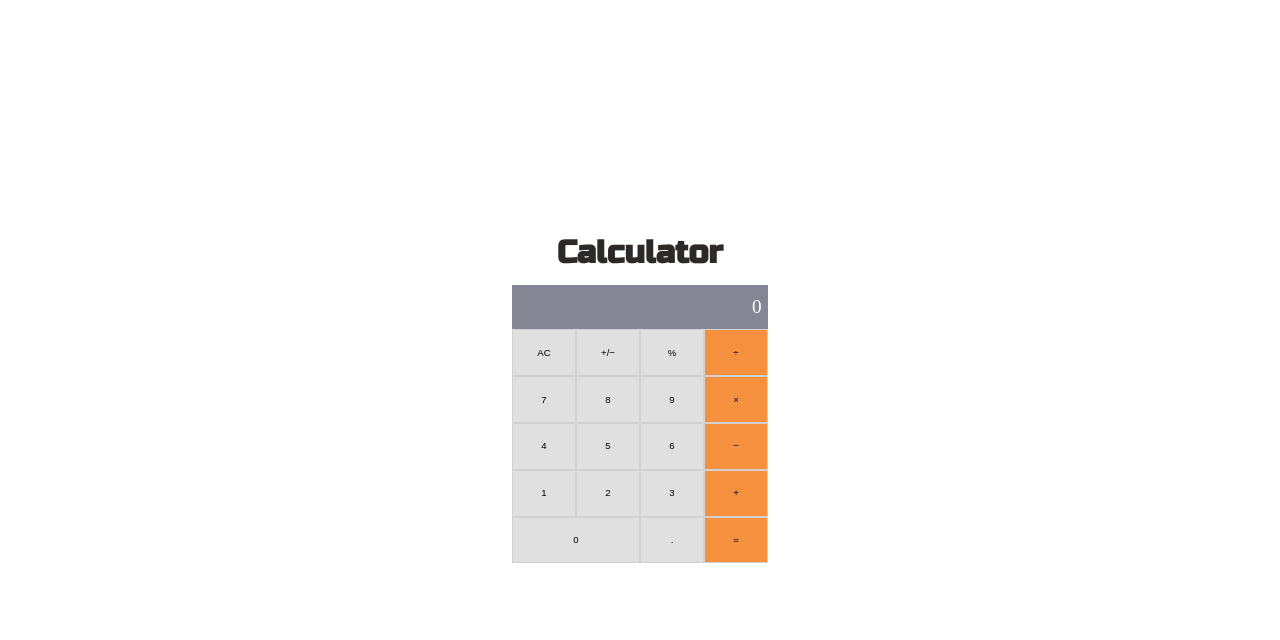
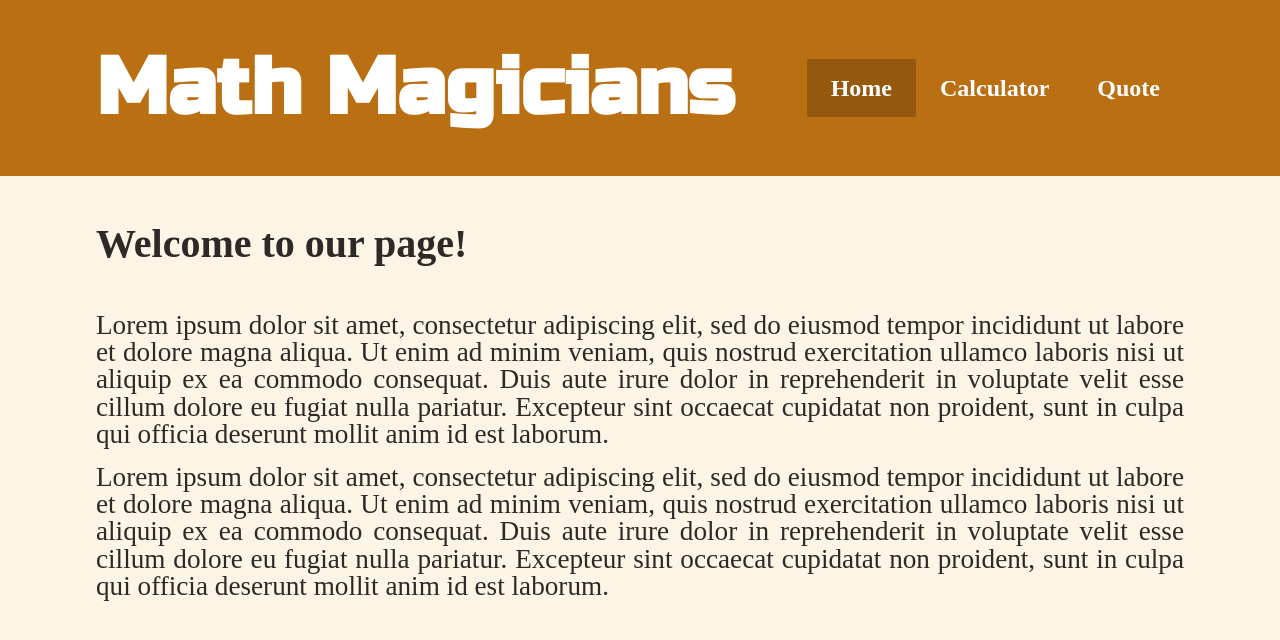
Before and after one commit to jevazquezb/Math_magicians, a React (Create React App) app: page / in a window 1280 px wide. Shown: the top 640 px of the page. Built offline with nearby package versions, Linux system fonts and the light colour scheme.

Commit message:
Add routers and styling to the website. Fix linters bugs

```diff
--- a/package.json
+++ b/package.json
@@ -10,6 +10,7 @@
     "prop-types": "^15.8.1",
     "react": "^18.2.0",
     "react-dom": "^18.2.0",
+    "react-router-dom": "^6.3.0",
     "react-scripts": "5.0.1",
     "web-vitals": "^2.1.4"
   },
--- a/src/App.js
+++ b/src/App.js
@@ -1,13 +1,25 @@
 import React from 'react';
-import CalcUI from './components/Calculator';
+import { Routes, Route } from 'react-router-dom';
+import {
+  Header,
+  Home,
+  CalcSec,
+  Quote,
+} from './sections/sections';
 
 class App extends React.PureComponent {
   render() {
     return (
-      <div className="app">
-        <h1 className="title">Calculator</h1>
-        <CalcUI />
-      </div>
+      <>
+        <Header />
+        <div className="sec-cont">
+          <Routes>
+            <Route path="/" element={<Home />} />
+            <Route path="/calculator" element={<CalcSec />} />
+            <Route path="/quote" element={<Quote />} />
+          </Routes>
+        </div>
+      </>
     );
   }
 }
--- a/src/index.js
+++ b/src/index.js
@@ -1,12 +1,17 @@
 import React from 'react';
 import ReactDOM from 'react-dom/client';
+import { BrowserRouter as Router } from 'react-router-dom';
 import './styles/reset.css';
 import './styles/index.css';
+import './styles/header.css';
+import './styles/calculator.css';
 import App from './App';
 
 const root = ReactDOM.createRoot(document.getElementById('root'));
 root.render(
   <React.StrictMode>
-    <App />
+    <Router>
+      <App />
+    </Router>
   </React.StrictMode>,
 );
--- /dev/null
+++ b/src/sections/sections.js
@@ -0,0 +1,66 @@
+import { NavLink } from 'react-router-dom';
+import CalcUI from '../components/Calculator';
+
+const Header = () => (
+  <header>
+    <h1>Math Magicians</h1>
+    <nav>
+      <NavLink className="menu-item" to="/">Home</NavLink>
+      <NavLink className="menu-item" to="/calculator">Calculator</NavLink>
+      <NavLink className="menu-item" to="/quote">Quote</NavLink>
+    </nav>
+  </header>
+);
+
+const Home = () => (
+  <>
+    <h2>Welcome to our page!</h2>
+    <p>
+      Lorem ipsum dolor sit amet, consectetur adipiscing elit, sed
+      do eiusmod tempor incididunt ut labore et dolore magna aliqua.
+      Ut enim ad minim veniam, quis nostrud exercitation ullamco laboris
+      nisi ut aliquip ex ea commodo consequat. Duis aute irure dolor in
+      reprehenderit in voluptate velit esse cillum dolore eu fugiat nulla
+      pariatur. Excepteur sint occaecat cupidatat non proident, sunt in
+      culpa qui officia deserunt mollit anim id est laborum.
+    </p>
+    <p>
+      Lorem ipsum dolor sit amet, consectetur adipiscing elit, sed
+      do eiusmod tempor incididunt ut labore et dolore magna aliqua.
+      Ut enim ad minim veniam, quis nostrud exercitation ullamco laboris
+      nisi ut aliquip ex ea commodo consequat. Duis aute irure dolor in
+      reprehenderit in voluptate velit esse cillum dolore eu fugiat nulla
+      pariatur. Excepteur sint occaecat cupidatat non proident, sunt in
+      culpa qui officia deserunt mollit anim id est laborum.
+    </p>
+  </>
+);
+
+const CalcSec = () => (
+  <>
+    <h2>Let&apos;s do some math!</h2>
+    <CalcUI />
+  </>
+);
+
+const Quote = () => (
+  <>
+    <div className="quote-cont">
+      <p>
+        <i>
+          &quot;The enchanting charms of this sublime science, mathematics,
+          reveal themselves in all their beauty only to those who have the
+          courage to go deeply into it&quot;.
+        </i>
+        — Carl Friedrich Gauss.
+      </p>
+    </div>
+  </>
+);
+
+export {
+  Header,
+  Home,
+  CalcSec,
+  Quote,
+};
--- /dev/null
+++ b/src/styles/calculator.css
@@ -0,0 +1,46 @@
+.calc-cont {
+  width: 35%;
+  margin-right: 20%;
+  float: right;
+}
+
+.calc-disp {
+  background-color: #858694;
+  color: #fff;
+  font-size: 1.8rem;
+  line-height: 2.5rem;
+  text-align: right;
+  padding: 0.4rem;
+}
+
+.btn-cont {
+  display: grid;
+  grid-template-columns: repeat(4, 1fr);
+}
+
+.btn {
+  background-color: #e0e0e0;
+  appearance: none;
+  border: 1px solid #d1d1d1;
+  outline: none;
+  font-size: 1rem;
+  line-height: 2rem;
+  padding: 0.4rem;
+  cursor: pointer;
+}
+
+.btn:hover {
+  background-color: #f3f3f3;
+}
+
+.op {
+  background-color: #f5913e;
+}
+
+.op:hover {
+  background-color: #ffb980;
+}
+
+.zero {
+  grid-column: 1/3;
+}
--- /dev/null
+++ b/src/styles/header.css
@@ -0,0 +1,36 @@
+@import url('https://fonts.googleapis.com/css2?family=Russo+One&display=swap');
+
+header {
+  display: flex;
+  justify-content: space-between;
+  align-items: center;
+  background-color: #ba6f12;
+  padding: 3rem 6rem;
+}
+
+h1 {
+  font-family: 'Russo One', sans-serif;
+  color: #fff;
+  font-weight: bold;
+  font-size: 5rem;
+}
+
+.menu-item {
+  font-size: 1.5rem;
+  font-weight: bold;
+  padding: 1rem 1.5rem;
+  color: #fff;
+  text-decoration: none;
+}
+
+.menu-item:hover {
+  color: #ffdead;
+}
+
+.active {
+  background-color: #94580e;
+}
+
+.active:hover {
+  color: #fff;
+}
--- a/src/styles/index.css
+++ b/src/styles/index.css
@@ -1,62 +1,33 @@
-@import url('https://fonts.googleapis.com/css2?family=Russo+One&display=swap');
+body {
+  background-color: #fcf5e5;
+  font-size: 1.7rem;
+  height: 100vh;
+  color: #2d2926ff;
+}
 
-body {
+.sec-cont {
+  padding: 3rem 6rem 0 6rem;
+}
+
+h2 {
+  font-size: 2.5rem;
+  font-weight: bold;
+  margin-bottom: 3rem;
+}
+
+p {
+  text-align: justify;
+  margin-bottom: 1rem;
+}
+
+.quote-cont {
   display: flex;
   justify-content: center;
   align-items: center;
-  height: 100vh;
+  height: 50vh;
+  font-size: 2rem;
 }
 
-#root {
-  width: 20%;
+i {
+  font-style: italic;
 }
-
-.title {
-  font-family: 'Russo One', sans-serif;
-  color: #2d2926ff;
-  font-weight: bold;
-  font-size: 2rem;
-  text-align: center;
-  margin-bottom: 1rem;
-}
-
-.calc-disp {
-  background-color: #858694;
-  color: #fff;
-  font-size: 1.2rem;
-  line-height: 2rem;
-  text-align: right;
-  padding: 0.4rem;
-}
-
-.btn-cont {
-  display: grid;
-  grid-template-columns: repeat(4, 1fr);
-}
-
-.btn {
-  background-color: #e0e0e0;
-  appearance: none;
-  border: 1px solid #d1d1d1;
-  outline: none;
-  font-size: 0.6rem;
-  line-height: 2rem;
-  padding: 0.4rem;
-  cursor: pointer;
-}
-
-.btn:hover {
-  background-color: #f3f3f3;
-}
-
-.op {
-  background-color: #f5913e;
-}
-
-.op:hover {
-  background-color: #ffb980;
-}
-
-.zero {
-  grid-column: 1/3;
-}
```
Also changed, not shown: 1 other file (tests, documents, lock files or other folders).
